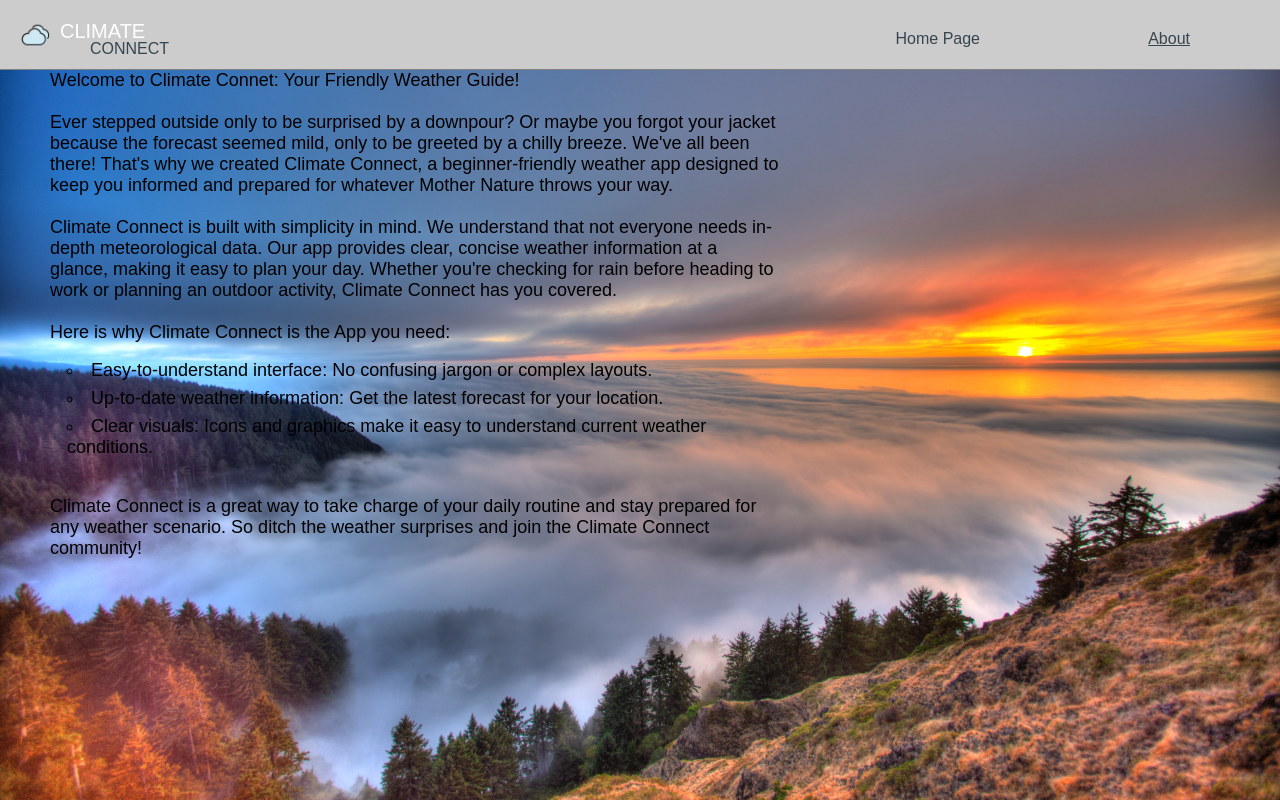
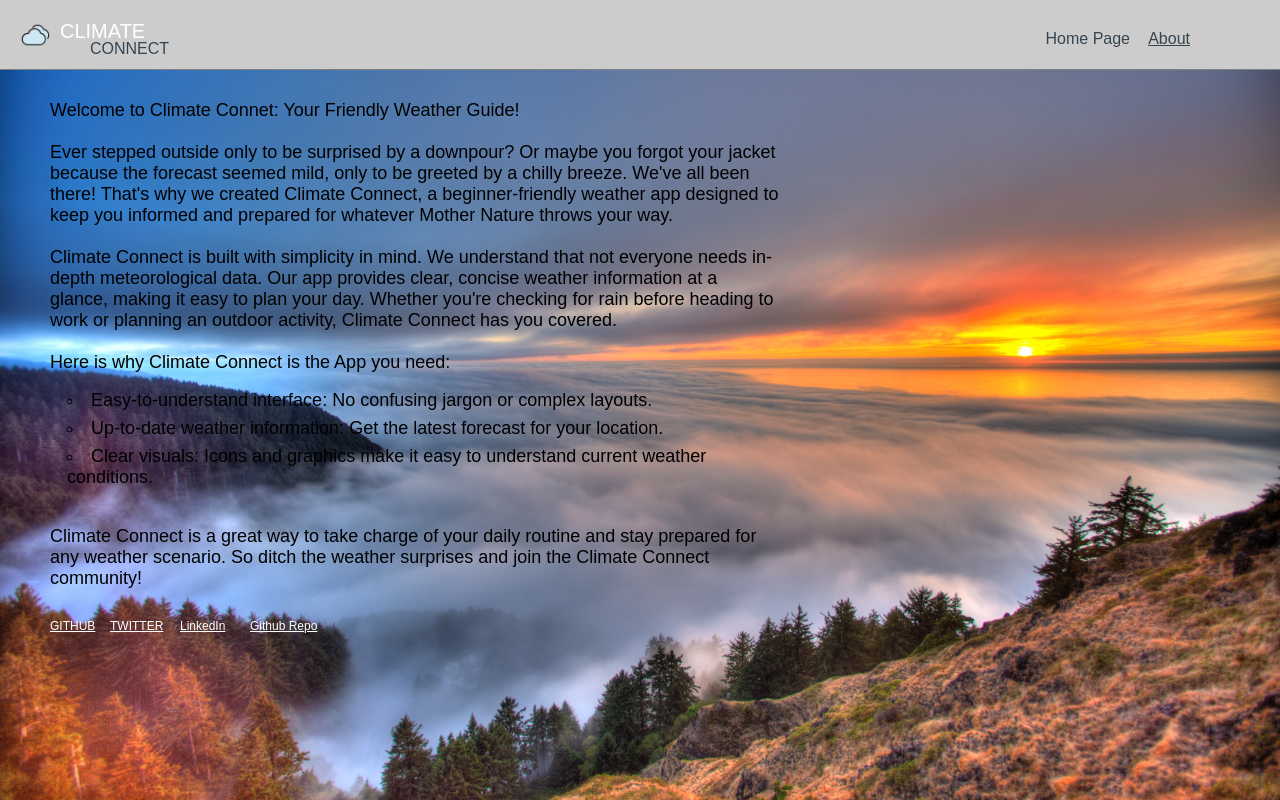
Before and after one commit to sarakhaled95/alx-weather_app, a plain HTML site: page index.html in a window 1280 px wide. Both pictures are taken after a click on the link "About". Drawn offline with Linux system fonts and the light colour scheme.

Commit message:
landing and deployed

```diff
--- a/body.css
+++ b/body.css
@@ -13,7 +13,7 @@
     margin-bottom: 5px;
     font-size: 40px;
     font-weight: 300;
-    margin-top: -10px;
+    margin-top: -5px;
 }
 .title p3 {
     position: relative;
@@ -22,7 +22,7 @@
     margin-bottom: 5px;
     font-size: 20px;
     font-weight: 100;
-    margin-top: -10px;
+    margin-top: 5px;
 }
 .title button {
     position: relative;
@@ -44,6 +44,8 @@
     margin-right: 500px;
     font-size: 18px;
     display: none;
+    margin-top: 30px;
+    color: black;
 }
 .about-text ul {
     list-style-position: inside;
@@ -53,3 +55,30 @@
 .about-text ul li {
     margin: 7px;
 }
+.about-text a {
+    color: white;
+    font-size: 12px;
+    position: absolute;
+    margin-top: 30px;
+}
+#a2 {
+    color: white;
+    font-size: 12px;
+    position: absolute;
+    margin-top: 30px;
+    margin-left: 60px;
+}
+#a3 {
+    color: white;
+    font-size: 12px;
+    position: absolute;
+    margin-top: 30px;
+    margin-left: 130px;
+}
+#a4 {
+    color: white;
+    font-size: 12px;
+    position: absolute;
+    margin-top: 30px;
+    margin-left: 200px;
+}
--- a/header.css
+++ b/header.css
@@ -46,11 +46,12 @@ header p {
     font-size: 16px;
     font-weight: 200;
 }
-header h2 {
+#home {
     position: absolute;
     top: 30px;
-    right: 300px;
+    right: 150px;
     color: #36454F;
     font-size: 16px;
     font-weight: 200;
+    cursor: pointer;
 }
--- a/index.html
+++ b/index.html
@@ -13,14 +13,14 @@
         <p>CONNECT</p>
         <img src="images/icon.png" alt="logo" />
         <a href="#" id="about">About</a>
-        <h2>Home Page</h2>
+        <a herf="/" id="home">Home Page</a>
     </header>
     <div class="title">
         <p1>Never be surprised by the weather again,</p1>
         <p>Check the weather before you go.</p>
         <p3>You can easily check the weather by the state name</p3>
         <br />
-        <button>Climate Connect</button>
+        <button onclick="window.location.href='weather.html'">Climate Connect</button>
     </div>
     <div class="about-text">
         <p>
@@ -67,10 +67,15 @@
             and stay prepared for any weather scenario.
             So ditch the weather surprises and join the Climate Connect community!
         </p>
+        <a href="https://github.com/sarakhaled95">GITHUB</a>
+        <a id="a2" href="https://twitter.com/Sarakhaled95se">TWITTER</a>
+        <a id="a3" href="https://www.linkedin.com/in/sara-khaled95/">LinkedIn</a>
+        <a id="a4" href="https://github.com/sarakhaled95/alx-weather_app">Github Repo</a>
     </div>
 <script>
     const about = document.getElementById("about");
     const aboutText = document.querySelector(".about-text");
+    const home = document.getElementById("home");
 
     console.log(aboutText);
 
@@ -78,6 +83,11 @@
         aboutText.style.display = "block";
         document.querySelector(".title").style.display = "none";
     })
+
+    home.addEventListener('click', () => {
+        aboutText.style.display = "none";
+        document.querySelector(".title").style.display = "block";
+    })
 </script>
 </body>
 </html>
--- a/style.css
+++ b/style.css
@@ -7,8 +7,6 @@
 body {
     background-image: url("images/sunset.jpg");
     background-size: cover;
-    background-repeat: no-repeat;
-    background-position: center;
 }
 .card {
     width: 90%;
```
Also changed, not shown: 1 other file.
